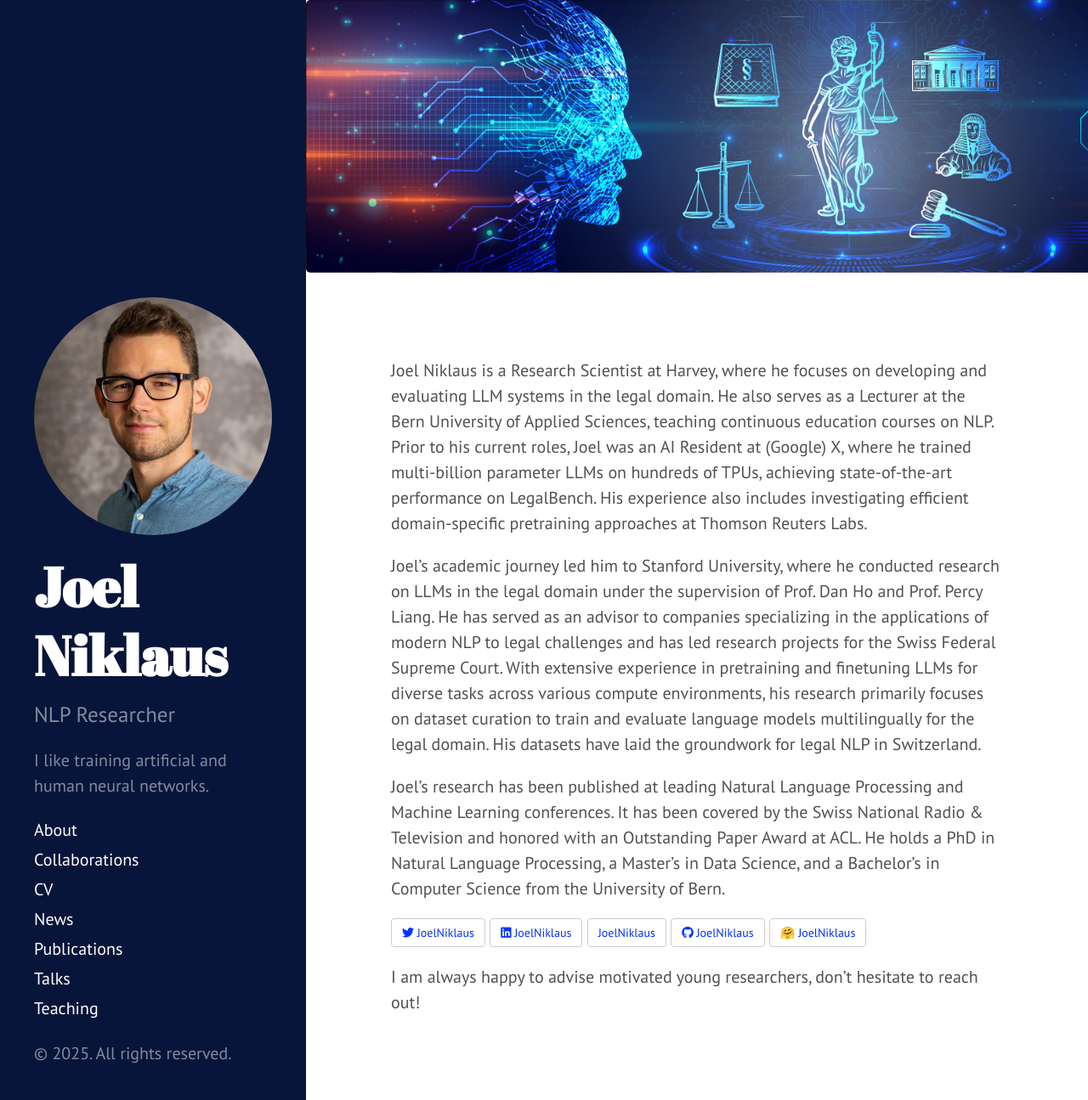
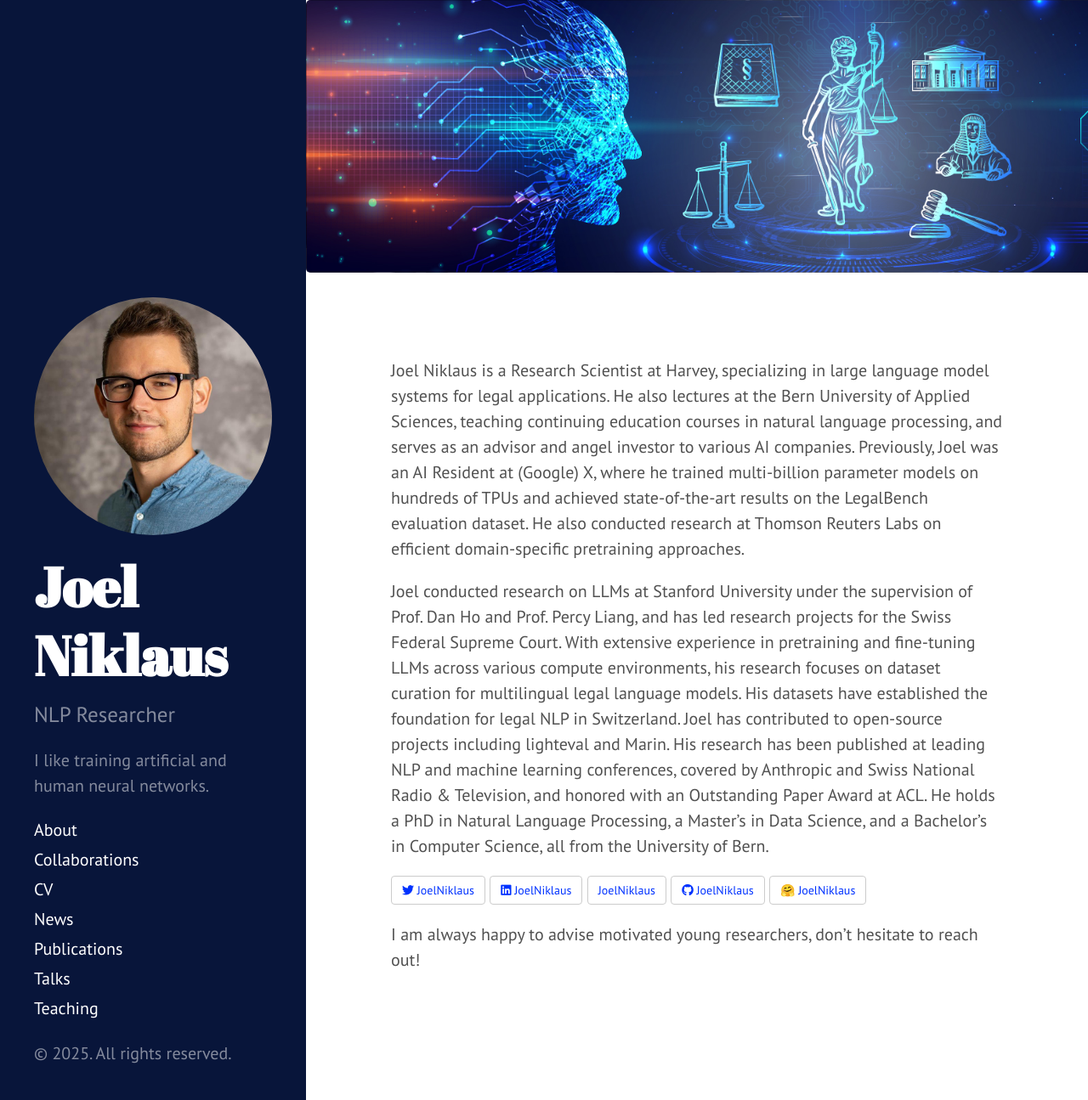
Before and after one commit to JoelNiklaus/joelniklaus.github.io, a Jekyll site: the page built from index.md, in a window 1280 px wide and 1295 px high. Shown: the whole window at 85% size. Built offline with Jekyll 4.4.1, drawn with Linux system fonts in a browser that asks for light colours; a style sheet for code colours, icons or effects is not loaded.

Commit message:
Updated bio

```diff
--- a/index.md
+++ b/index.md
@@ -1,22 +1,14 @@
 ---
 layout: page title: About
 ---
-Joel Niklaus is a Research Scientist at Harvey, where he focuses on developing and evaluating LLM systems in the legal
-domain. He also serves as a Lecturer at the Bern University of Applied Sciences, teaching continuous education courses
-on NLP. Prior to his current roles, Joel was an AI Resident at (Google) X, where he trained multi-billion parameter LLMs
-on hundreds of TPUs, achieving state-of-the-art performance on LegalBench. His experience also includes investigating
-efficient domain-specific pretraining approaches at Thomson Reuters Labs.
 
-Joel's academic journey led him to Stanford University, where he conducted research on LLMs in the legal domain under
-the supervision of Prof. Dan Ho and Prof. Percy Liang. He has served as an advisor to companies specializing in the
-applications of modern NLP to legal challenges and has led research projects for the Swiss Federal Supreme Court. With
-extensive experience in pretraining and finetuning LLMs for diverse tasks across various compute environments, his
-research primarily focuses on dataset curation to train and evaluate language models multilingually for the legal
-domain. His datasets have laid the groundwork for legal NLP in Switzerland.
+<!-- Professional -->
+Joel Niklaus is a Research Scientist at Harvey, specializing in large language model systems for legal applications. He also lectures at the Bern University of Applied Sciences, teaching continuing education courses in natural language processing, and serves as an advisor and angel investor to various AI companies.
+Previously, Joel was an AI Resident at (Google) X, where he trained multi-billion parameter models on hundreds of TPUs and achieved state-of-the-art results on the LegalBench evaluation dataset. He also conducted research at Thomson Reuters Labs on efficient domain-specific pretraining approaches.
 
-Joel's research has been published at leading Natural Language Processing and Machine Learning conferences. It has been
-covered by the Swiss National Radio & Television and honored with an Outstanding Paper Award at ACL. He holds a PhD in
-Natural Language Processing, a Master's in Data Science, and a Bachelor's in Computer Science from the University of Bern.
+<!-- Research -->
+Joel conducted research on LLMs at Stanford University under the supervision of Prof. Dan Ho and Prof. Percy Liang, and has led research projects for the Swiss Federal Supreme Court.  With extensive experience in pretraining and fine-tuning LLMs across various compute environments, his research focuses on dataset curation for multilingual legal language models. His datasets have established the foundation for legal NLP in Switzerland.
+Joel has contributed to open-source projects including lighteval and Marin. His research has been published at leading NLP and machine learning conferences, covered by Anthropic and Swiss National Radio & Television, and honored with an Outstanding Paper Award at ACL. He holds a PhD in Natural Language Processing, a Master's in Data Science, and a Bachelor's in Computer Science, all from the University of Bern.
 
 
 <a href="https://twitter.com/joelniklaus" target="_blank" type="button" class="btn"><i class="fa-brands fa-twitter"></i> JoelNiklaus</a>
```
